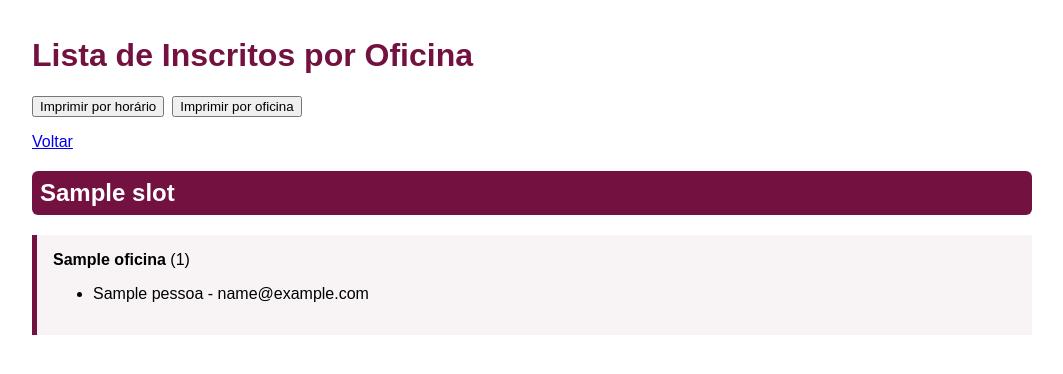
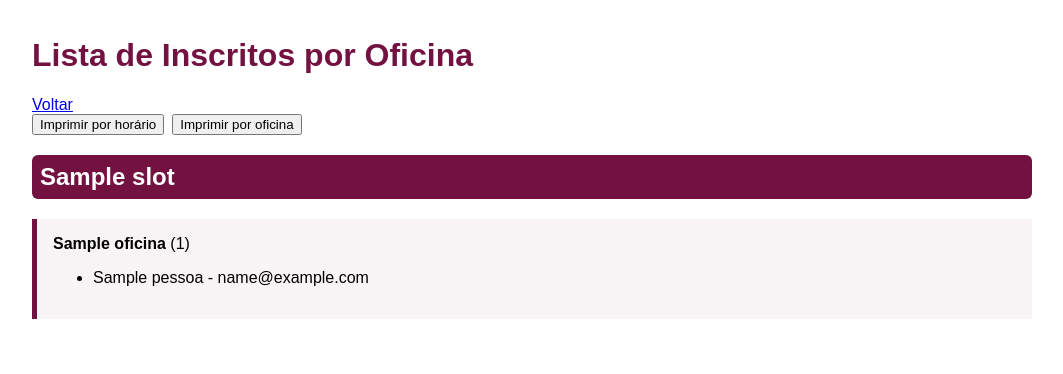
Before and after one commit to pedrodamiao/conferenciamulheresfortes, a Flask app: template templates/reports_by_workshop.html in a window 1280 px wide. Shown: the top 374 px of the page, without its empty margins (108-1171 px from the left). Run offline with Flask 3, Linux system fonts and the light colour scheme; the template is opened without the code that fills it: most values are stand-ins (such as "Sample title", 1, 10 or a date in 2020).

Commit message:
Update reports_by_workshop.html

```diff
--- a/templates/reports_by_workshop.html
+++ b/templates/reports_by_workshop.html
@@ -31,16 +31,15 @@ h2{
 </head>
 
 <body>
-
-<h1>Lista de Inscritos por Oficina</h1>
+  <div class="top">
+    <h1>Lista de Inscritos por Oficina</h1>
+    <div class="spacer"></div>
+    <a class="btn" href="{{ url_for('admin') }}">Voltar</a>
+</div>
 
 <div style="margin-bottom:1rem; display:flex; gap:.5rem; flex-wrap:wrap;">
   <button onclick="printBySlot()" class="btn">Imprimir por horário</button>
   <button onclick="printByWorkshop()" class="btn">Imprimir por oficina</button>
-</div>
-
-<div style="margin-bottom:1rem;">
-  <a href="{{ url_for('admin') }}" class="btn">Voltar</a>
 </div>
 
 {% for slot, oficinas in report.items() %}
```
